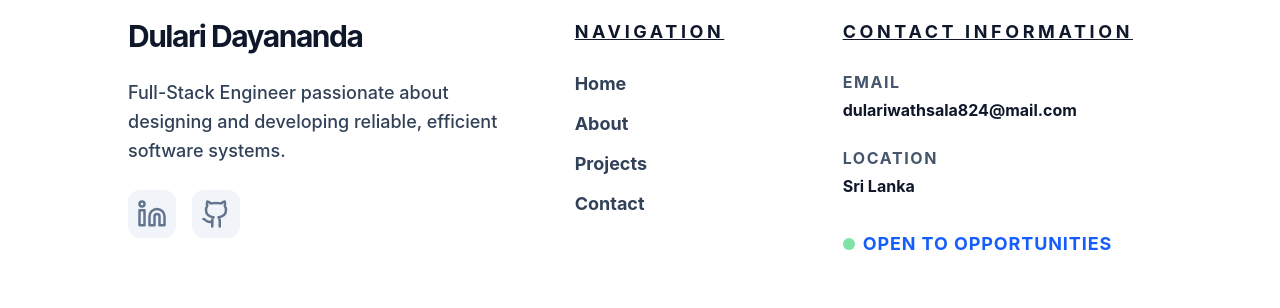
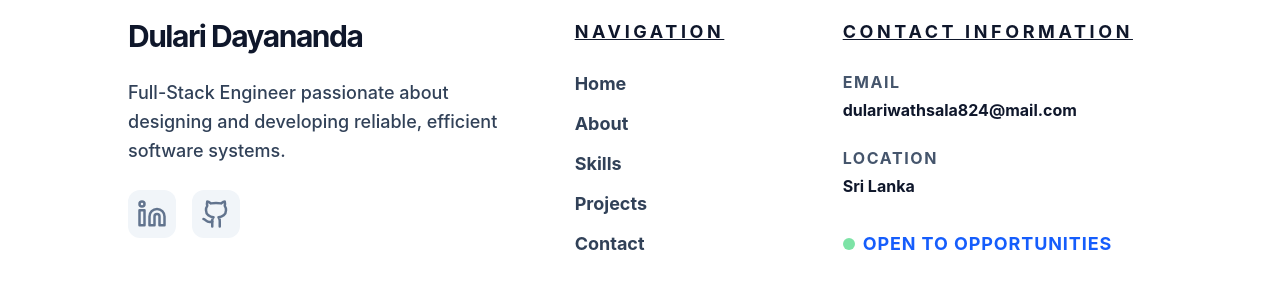
Before and after one commit to dwathsala/My_Portfolio, a React (Vite) app: page / in a window 1280 px wide. Shown: the part 6699-7007 px from the top of the page. Built offline with nearby package versions, Linux system fonts and the light colour scheme.

Commit message:
Add skills in navigation of footer

```diff
--- a/src/components/Contact.jsx
+++ b/src/components/Contact.jsx
@@ -11,7 +11,6 @@ const ContactAndFooter = () => {
 
   return (
     <div className="relative font-sans">
-      {/* --- CONTACT SECTION (Dark Theme) --- */}
       <section id="contact" className="py-12 px-6 md:px-16 lg:px-32 bg-slate-900 text-white scroll-mt-16 relative overflow-hidden">
         {/* Subtle Background Glows */}
         <div className="absolute top-0 right-0 w-[500px] h-[500px] bg-blue-600/5 rounded-full blur-[120px] -z-0"></div>
@@ -94,7 +93,7 @@ const ContactAndFooter = () => {
         </div>
       </section>
 
-      {/* --- FOOTER SECTION (Light Theme) --- */}
+      {/*FOOTER SECTION*/}
       <footer className="bg-white pt-10 pb-12 px-6 md:px-16 lg:px-32 border-t border-slate-100">
         <div className="max-w-7xl mx-auto">
           <div className="grid grid-cols-1 md:grid-cols-12 gap-12 mb-20">
@@ -119,7 +118,7 @@ const ContactAndFooter = () => {
             <div className="md:col-span-3">
               <h4 className="text-lg font-bold underline uppercase tracking-[0.2em] text-slate-900 mb-6">Navigation</h4>
               <ul className="space-y-3">
-                {['Home', 'About', 'Projects', 'Contact'].map((link) => (
+                {['Home', 'About', 'Skills', 'Projects', 'Contact'].map((link) => (
                   <li key={link}>
                     <a href={`#${link.toLowerCase()}`} className="text-slate-700 hover:text-blue-600 transition-colors font-bold text-lg">
                       {link}
```
